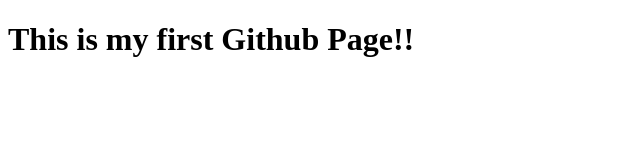
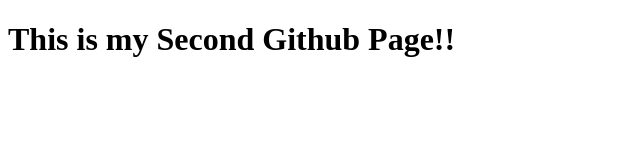
Before and after one commit to edbpadilla/test, a plain HTML site: page index.html in a window 1280 px wide. Shown: the whole page, without its empty margins (0-640 px from the left). Drawn offline with Linux system fonts and the light colour scheme.

Commit message:
Third Commit

```diff
--- a/index.html
+++ b/index.html
@@ -6,6 +6,6 @@
         </title>
     </head>
     <body>
-        <h1> This is my first Github Page!!</h1>
+        <h1> This is my Second Github Page!!</h1>
     </body>
 </html>
```
